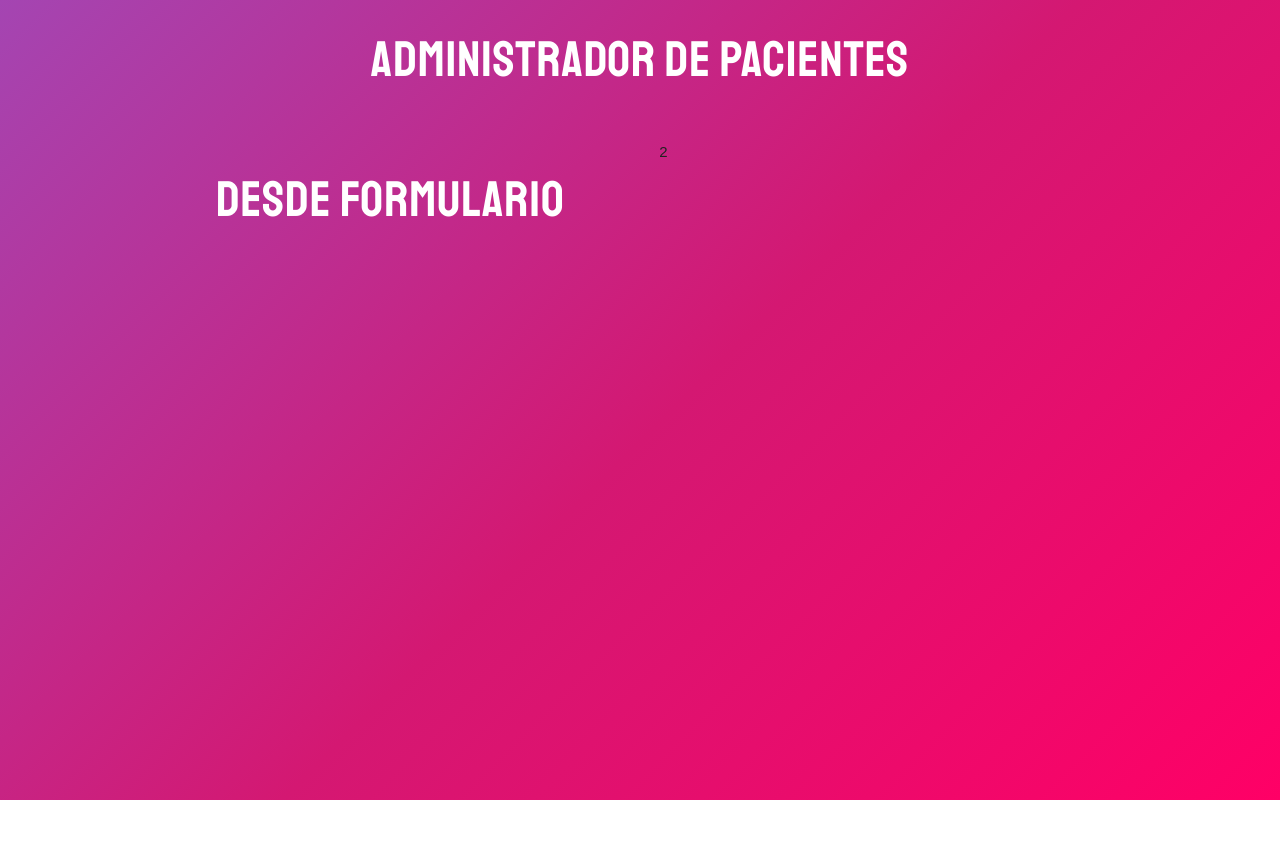
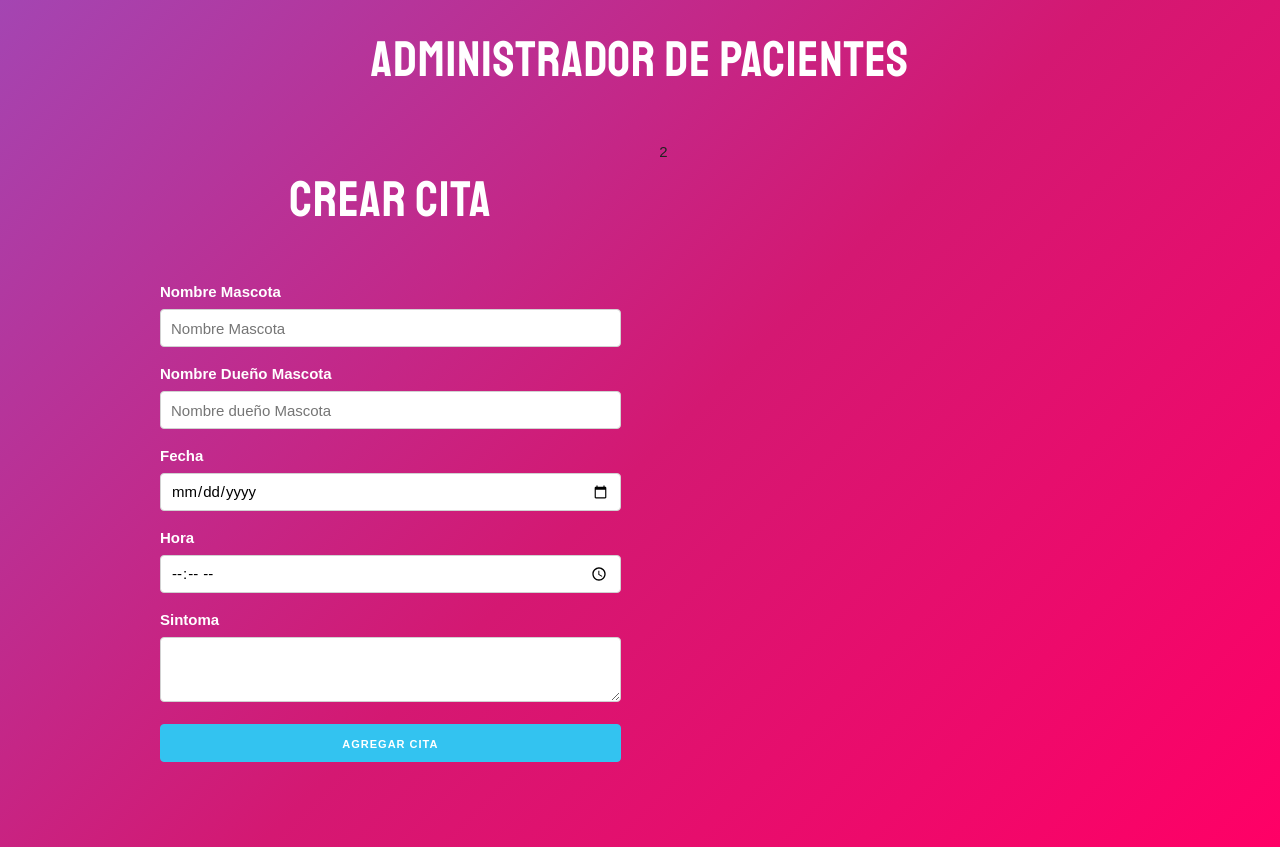
Before and after one commit to lpablos/app-react-citas, a React (Create React App) app: page / in a window 1280 px wide. Before the commit the page ends 800 px from the top, so only its background shows below. Built offline with nearby package versions, Linux system fonts and the light colour scheme.

Commit message:
Agregar campos del formulario

```diff
--- a/src/components/Formulario.jsx
+++ b/src/components/Formulario.jsx
@@ -1,10 +1,54 @@
-import React from 'react'
+import React, {Fragment} from 'react'
 
 const Formulario = () => {
     return (
-        <div>
-            <h1>Desde Formulario</h1>
-        </div>
+        <Fragment>
+            <h1>Crear Cita</h1>
+
+            <form action="">
+                <label>Nombre Mascota</label>
+                <input
+                type="text"
+                name="mascota"
+                className="u-full-width"
+                placeholder="Nombre Mascota"
+                />
+                <label>Nombre Dueño Mascota</label>
+                <input
+                type="text"
+                name="propietario"
+                className="u-full-width"
+                placeholder="Nombre dueño Mascota"
+                />
+                <label>Fecha</label>
+                <input
+                type="date"
+                name="fecha"
+                className="u-full-width"
+                />
+                <label>Hora</label>
+                <input
+                type="time"
+                name="hora"
+                className="u-full-width"
+                />
+                <label>Sintoma</label>
+                <textarea
+                    name="sintomas"
+                    id=""
+                    cols="30"
+                    rows="10"
+                    className="u-full-width">
+                </textarea>
+                <button
+                type="submit"
+                className="u-full-width button-primary">
+                    Agregar Cita
+                </button>
+
+            </form>
+
+        </Fragment>
     )
 }
 
```
